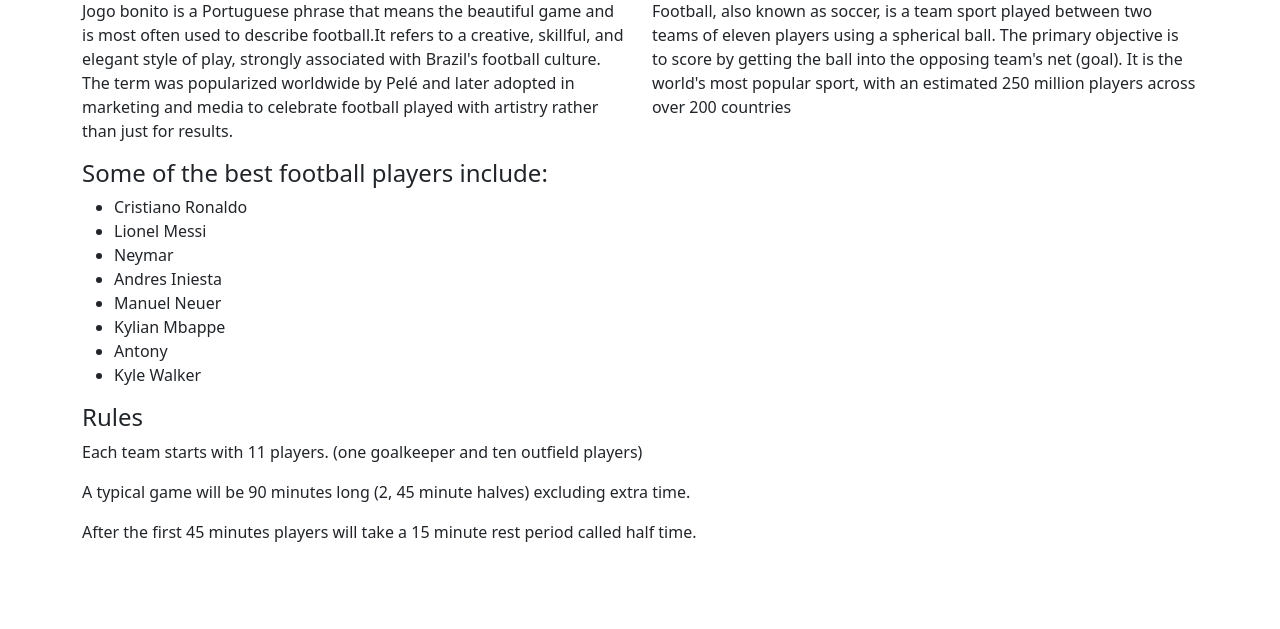
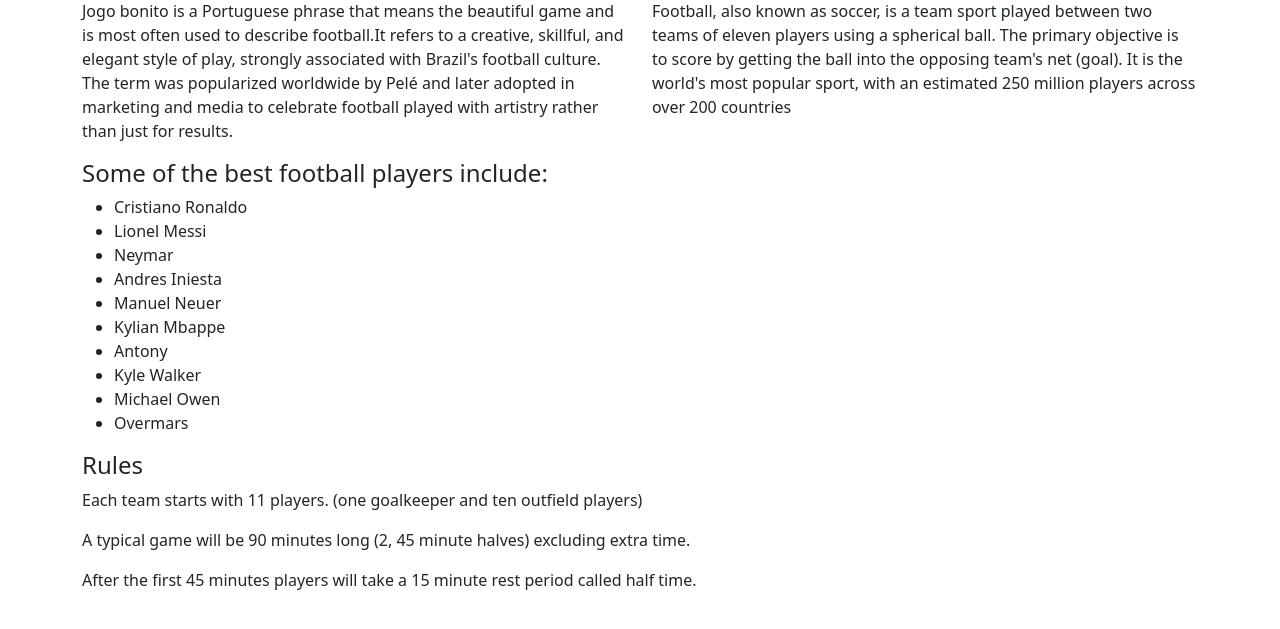
Before and after one commit to DayoTitiloye-code/Jogo-Bonito, a plain HTML site: page index.html in a window 1280 px wide. Shown: the part 133-762 px from the top of the page. Drawn offline with nearby package versions, Linux system fonts and the light colour scheme.

Commit message:
More players

```diff
--- a/index.html
+++ b/index.html
@@ -36,6 +36,8 @@
           <li>Kylian Mbappe</li>
           <li>Antony</li>
           <li>Kyle Walker</li>
+          <li>Michael Owen</li>
+          <li>Overmars</li>
         </ul>
     </div>
     <div>
```
